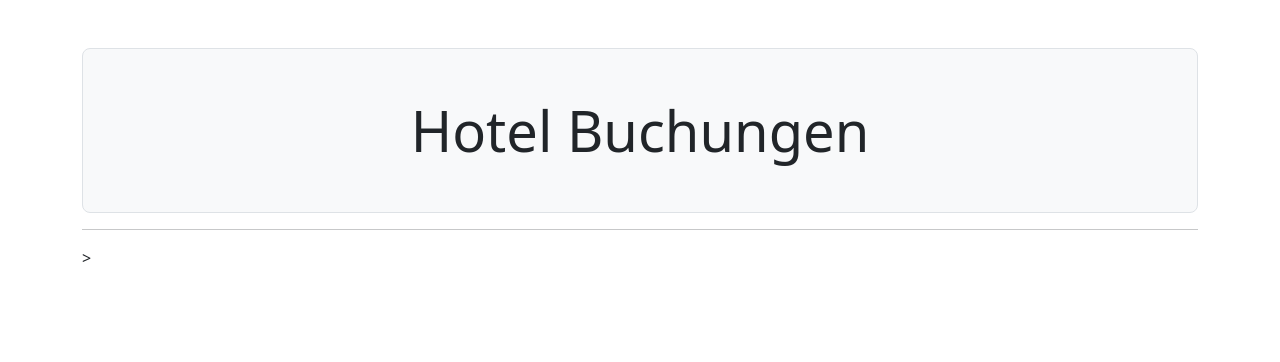
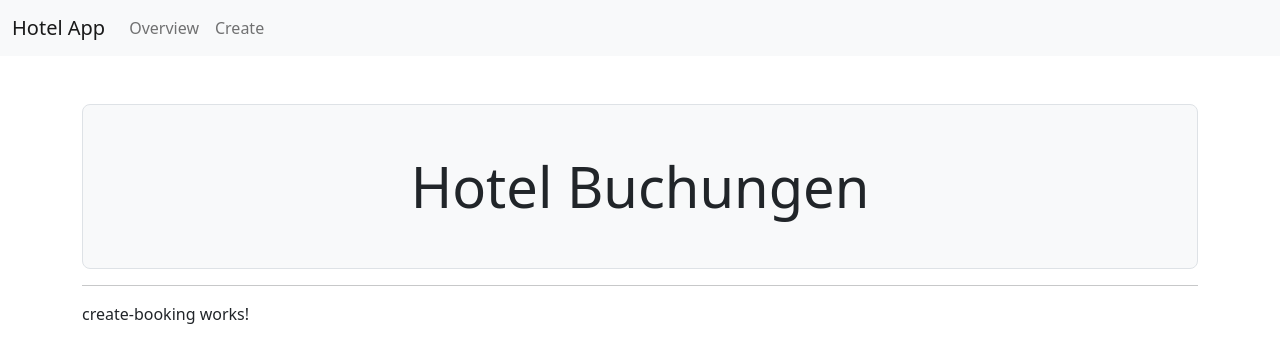
Before and after one commit to Semjasa83/angularcrash, an Angular app: page /createBooking in a window 1280 px wide. Before the commit this address led to /. Shown: the top 362 px of the page. Built offline with nearby package versions, Linux system fonts and the light colour scheme.

Commit message:
new component for create bookings

```diff
--- a/src/app/app-routing.module.ts
+++ b/src/app/app-routing.module.ts
@@ -1,9 +1,11 @@
 import { NgModule } from '@angular/core';
 import { RouterModule, Routes } from '@angular/router';
 import { BookingsComponent } from "./bookings/bookings.component";
+import { CreateBookingComponent } from "./create-booking/create-booking.component";
 
 const routes: Routes = [
   {path: 'bookings', component: BookingsComponent,},
+  {path: 'createBooking', component: CreateBookingComponent,},
   {path: '', redirectTo: 'bookings', pathMatch: 'full'}
 ];
 
--- a/src/app/app.component.html
+++ b/src/app/app.component.html
@@ -1,7 +1,26 @@
+<nav class="navbar navbar-expand-lg bg-light">
+  <div class="container-fluid">
+    <a class="navbar-brand">Hotel App</a>
+    <button class="navbar-toggler" type="button" data-bs-toggle="collapse" data-bs-target="#navbarSupportedContent" aria-controls="navbarSupportedContent" aria-expanded="false" aria-label="Toggle navigation">
+      <span class="navbar-toggler-icon"></span>
+    </button>
+    <div class="collapse navbar-collapse" id="navbarSupportedContent">
+      <ul class="navbar-nav me-auto mb-2 mb-lg-0">
+        <li class="nav-item">
+          <a class="nav-link" aria-current="page" routerLink="/bookings">Overview</a>
+        </li>
+        <li class="nav-item">
+          <a class="nav-link" aria-current="page" routerLink="/createBooking">Create</a>
+        </li>
+      </ul>
+    </div>
+  </div>
+</nav>
+
 <div class="container pt-5">
   <div class="h-100 p-5 bg-light border rounded-3 text-center">
     <div class="display-4">{{title}}</div>
   </div>
   <hr>
-  <router-outlet></router-outlet>>
+  <router-outlet></router-outlet>
 </div>
--- a/src/app/app.module.ts
+++ b/src/app/app.module.ts
@@ -4,11 +4,13 @@ import { BrowserModule } from '@angular/platform-browser';
 import { AppRoutingModule } from './app-routing.module';
 import { AppComponent } from './app.component';
 import { BookingsComponent } from './bookings/bookings.component';
+import { CreateBookingComponent } from './create-booking/create-booking.component';
 
 @NgModule({
   declarations: [
     AppComponent,
-    BookingsComponent
+    BookingsComponent,
+    CreateBookingComponent
   ],
   imports: [
     BrowserModule,
--- /dev/null
+++ b/src/app/create-booking/create-booking.component.html
@@ -0,0 +1 @@
+<p>create-booking works!</p>
```
Also changed, not shown: src/app/create-booking/create-booking.component.ts (added, +10 -0 lines), src/app/create-booking/create-booking.component.css (added), 1 other file (tests, documents, lock files or other folders).
